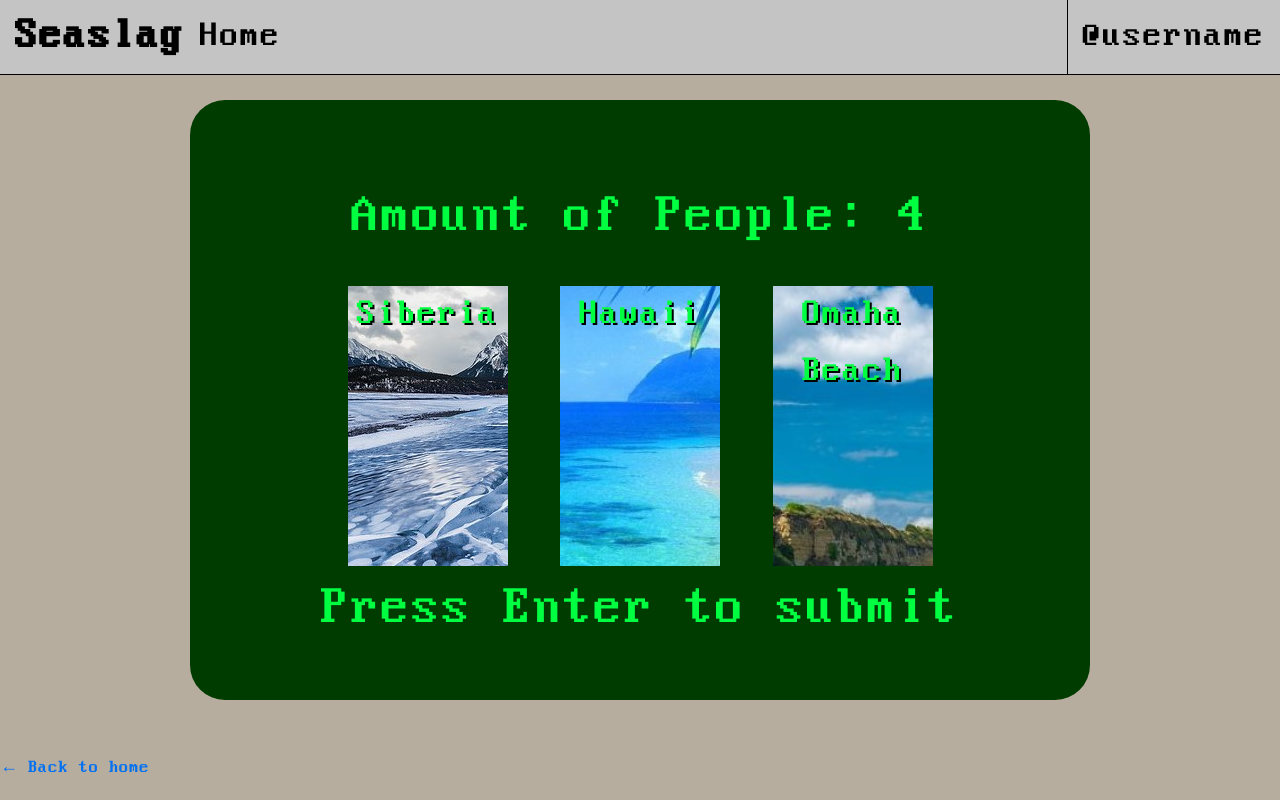
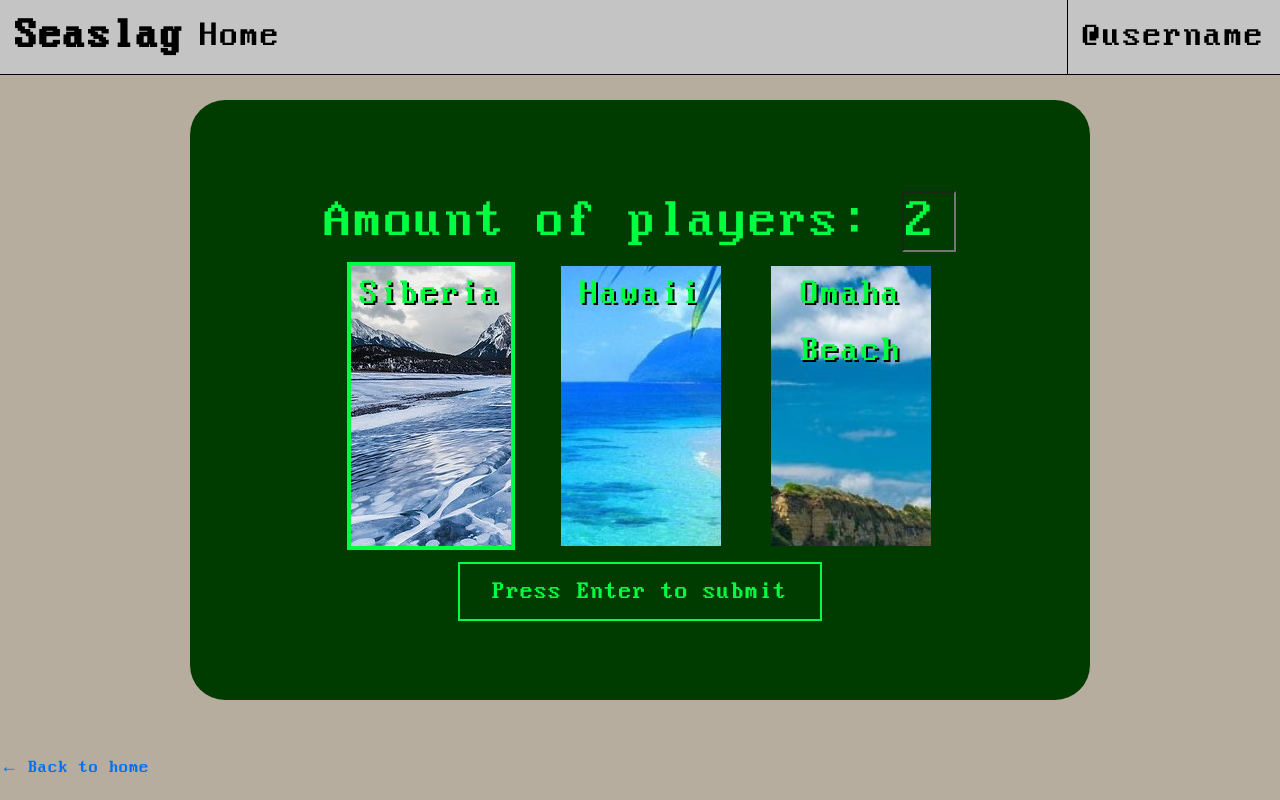
Before and after one commit to LuukKnippenberg/Seaslag, a Next.js app in the folder Seaslag/nextjs-seaslag/: page /Game/creategame in a window 1280 px wide. Built offline with nearby package versions, Linux system fonts and the light colour scheme.

Commit message:
Changes to creategame
 - Made player count an input

```diff
--- a/Seaslag/nextjs-seaslag/pages/Game/creategame.js
+++ b/Seaslag/nextjs-seaslag/pages/Game/creategame.js
@@ -3,6 +3,7 @@ import Layout from '../../components/layout'
 import styles from '../../styles/Creategame.module.css'
 
 export default function CreateGame() {
+
 
   return (
     <Layout>
@@ -16,36 +17,35 @@ export default function CreateGame() {
           <div class="block">
             <form method="POST" id="createGameForm">
               <div class="content">
-                <p className={`text-green ${styles.mt2} ${styles.textCenter}`}>
-                  Amount of People: 4
-              </p>
+                <div>
+                  <label className={`text-green`} name="AmountOfPlayers"> Amount of players: </label>
+                  <input className={`text-green ${styles.inputNumber} ${styles.textCenter}`} type="number" name="PlayerCount" min='2' max='4' defaultValue="2"></input>
+                </div>
                 <div class="container">
                   <div className={styles.row}>
                     <div className={styles.col}>
                       <label>
-                        <input className={styles.mapSelector} type="radio" name="test" value="Siberia" />
+                        <input className={styles.mapSelector} type="radio" name="Map" value="Siberia" defaultChecked />
                         <div className={`text-green black-outline ${styles.imageContainer} ${styles.Siberia} ${styles.textSmall} ${styles.textCenter}`}>Siberia</div>
                       </label>
                     </div>
                     <div className={styles.col}>
                       <label>
-                        <input className={styles.mapSelector} type="radio" name="test" value="Hawaii" />
+                        <input className={styles.mapSelector} type="radio" name="Map" value="Hawaii" />
                         <div className={`text-green black-outline ${styles.imageContainer} ${styles.Hawaii} ${styles.textSmall} ${styles.textCenter}`}>Hawaii</div>
-                        {/* <img src="/images/MapImages/Hawaii Sea.jpg" alt="Hawaii"></img> */}
-                        {/* <p className={styles.TopCenter}>Hawaii</p> */}
                       </label>
                     </div>
                     <div className={styles.col}>
                       <label>
-                        <input className={styles.mapSelector} type="radio" name="test" value="Omaha" />
+                        <input className={styles.mapSelector} type="radio" name="Map" value="Omaha" />
                         <div className={`text-green black-outline ${styles.imageContainer} ${styles.Omaha} ${styles.textSmall} ${styles.textCenter}`}>Omaha Beach</div>
                       </label>
                     </div>
                   </div>
                 </div>
-                <a id="submitForm" className={`text-green ${styles.textCenter} ${styles.HoverBlack}`} onclick="document.getElementById('createGameForm').submit()">
-                  Press Enter to submit
-                </a>
+                <div className={`${styles.center} ${styles.pt3}`}>
+                  <input className={`${styles.submitButton}`} type="submit" value="Press Enter to submit"></input>
+                </div>
               </div>
             </form>
           </div>
--- a/Seaslag/nextjs-seaslag/styles/Creategame.module.css
+++ b/Seaslag/nextjs-seaslag/styles/Creategame.module.css
@@ -3,7 +3,7 @@
     flex-direction: row;
 }
 
-.textSmall{
+.textSmall {
     font-size: 200%;
 }
 
@@ -39,6 +39,22 @@
     margin-right: auto;
 }
 
+.pt0{
+    padding-top: 0;
+}
+
+.pt1{
+    padding-top:  (16px * .25);
+}
+
+.pt2{
+    padding-top:  (16px * .5);
+}
+
+.pt3{
+    padding-top:  16px;
+}
+
 .textCenter {
     text-align: center;
 }
@@ -64,20 +80,49 @@
     outline: 4px solid #00FF41;
 }
 
-.imageContainer{
-    width:160px;
-    height:280px;
+.imageContainer {
+    width: 160px;
+    height: 280px;
 }
-.Hawaii{
+
+.Hawaii {
     background-image: url("/images/MapImages/Hawaii Sea.jpg");
 }
-.Siberia{
+
+.Siberia {
     background-image: url("/images/MapImages/Siberia Sea.jpg");
 }
-.Omaha{
+
+.Omaha {
     background-image: url("/images/MapImages/Omaha Beach.jpg");
 }
 
-.HoverBlack:hover{
-color:#000;
+.HoverBlack:hover {
+    color: #000;
 }
+
+.submitButton {
+    padding: 15px 32px;
+    font-family: perfect DOS, sans-serif;
+    text-align: center;
+    font-size: 25px;
+    background-color: #00000000;
+    color: #00FF41;
+    border: 2px solid #00FF41;
+    transition-duration: 0.4s;
+}
+
+.submitButton:hover {
+    background-color: #00FF41;
+    color: black;
+}
+
+.center {
+    display: flex;
+    justify-content: center;
+    align-items: center;
+  }
+
+.inputNumber{
+    background-color: #00000000;
+}
--- a/Seaslag/nextjs-seaslag/styles/compiled.css
+++ b/Seaslag/nextjs-seaslag/styles/compiled.css
@@ -132,6 +132,7 @@ main {
   font-size: 3rem;
 }
 .text-green {
+  font-family: perfect DOS, sans-serif;
   color: #00FF41;
   font-size: 3rem;
 }
```
